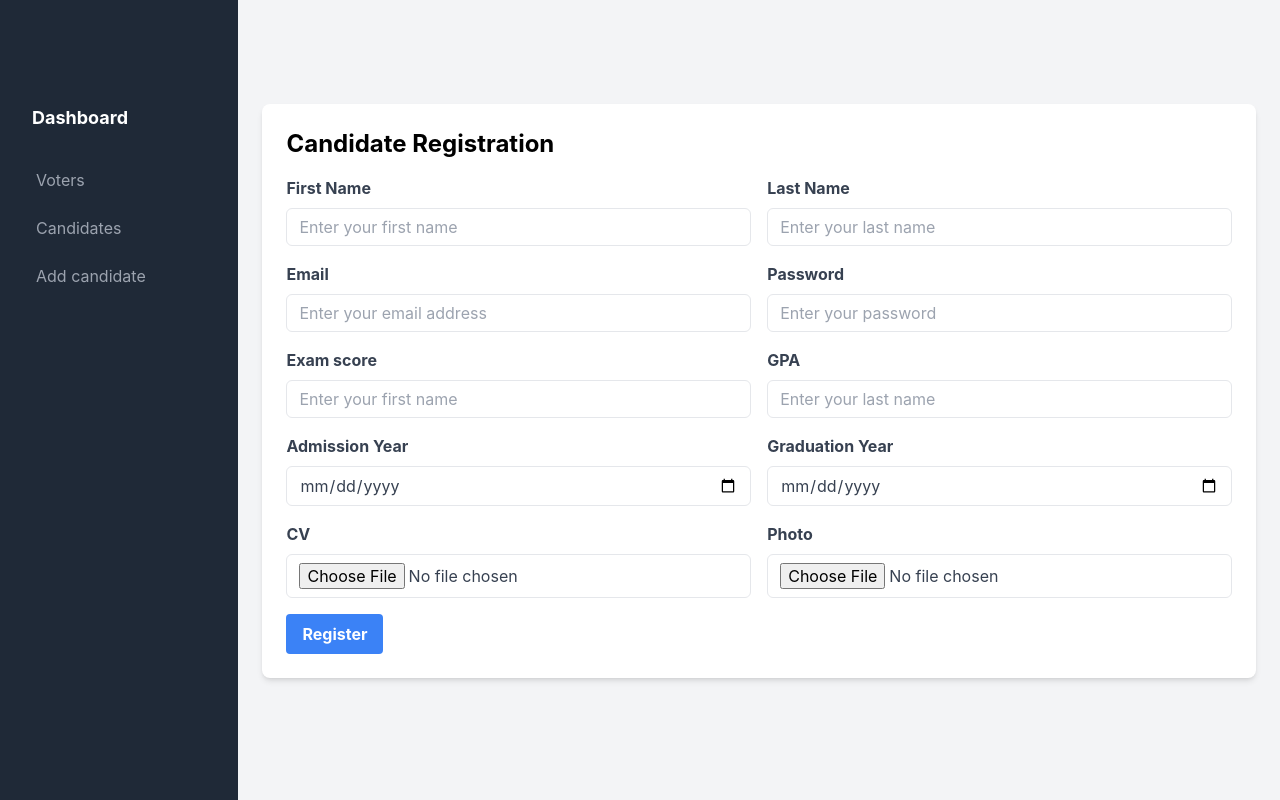
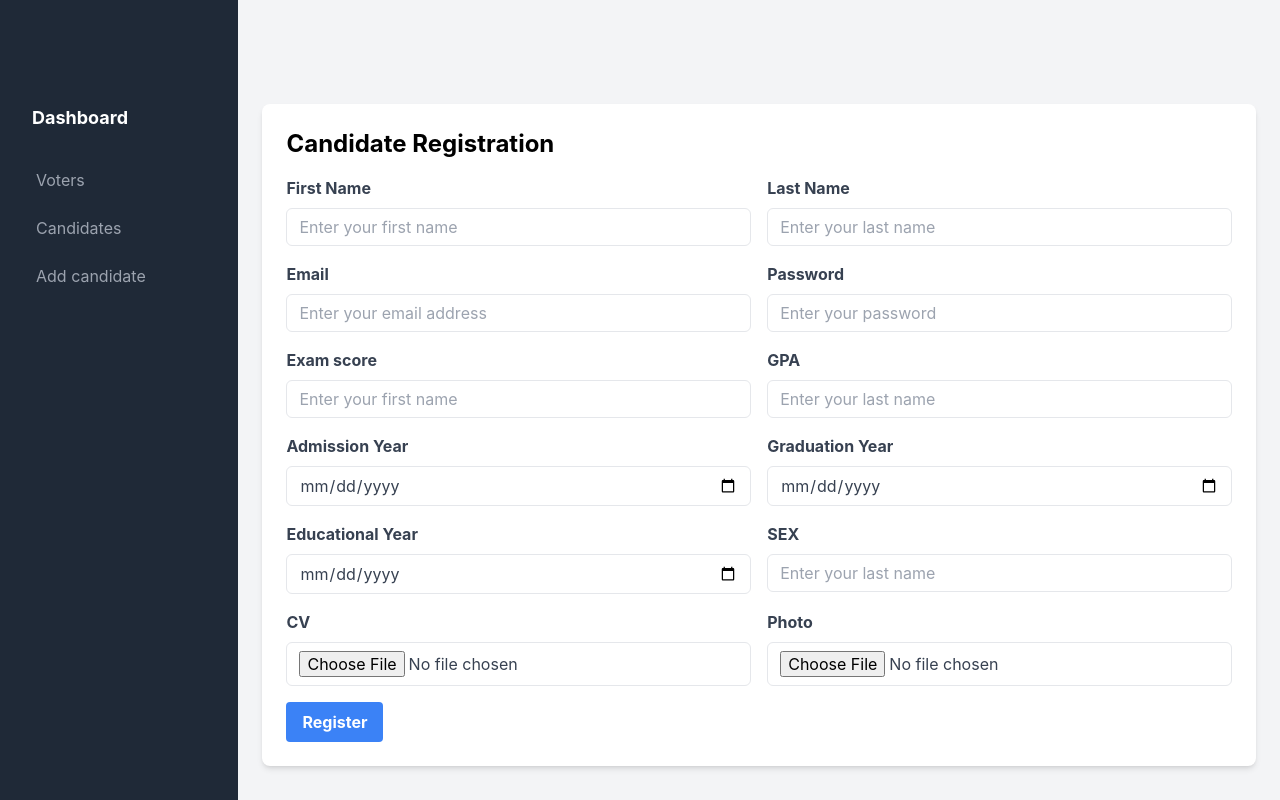
Before and after one commit to Sagni-prog/Voting-system, a React (Create React App) app: page / in a window 1280 px wide. Shown: the part 4738-5538 px from the top of the page. Built offline with nearby package versions, Linux system fonts and the light colour scheme.

Commit message:
admin dashboard some changes...

```diff
--- a/src/App.js
+++ b/src/App.js
@@ -607,6 +607,30 @@ function App() {
     <div className='flex gap-4'>
     <div class="mb-4 w-full">
       <label class="block text-gray-700 font-bold mb-2" for="cv">
+      Educational Year
+      </label>
+      <input
+        class="appearance-none border rounded-md w-full py-2 px-3 text-gray-700 leading-tight focus:outline-none focus:shadow-outline"
+        id="educational_year"
+        onChange={e=>setStartDate(e.target.value)}
+        type="date"
+      />
+    </div>
+    <div class="mb-4 w-full">
+      <label class="block text-gray-700 font-bold mb-2" for="last-name">
+        SEX
+      </label>
+      <input
+        class="appearance-none border rounded-md w-full py-2 px-3 text-gray-700 leading-tight focus:outline-none focus:shadow-outline"
+        id="sex"
+        type="text"
+        placeholder="Enter your last name"
+      />
+    </div>
+    </div>
+    <div className='flex gap-4'>
+    <div class="mb-4 w-full">
+      <label class="block text-gray-700 font-bold mb-2" for="cv">
         CV
       </label>
       <input
```
